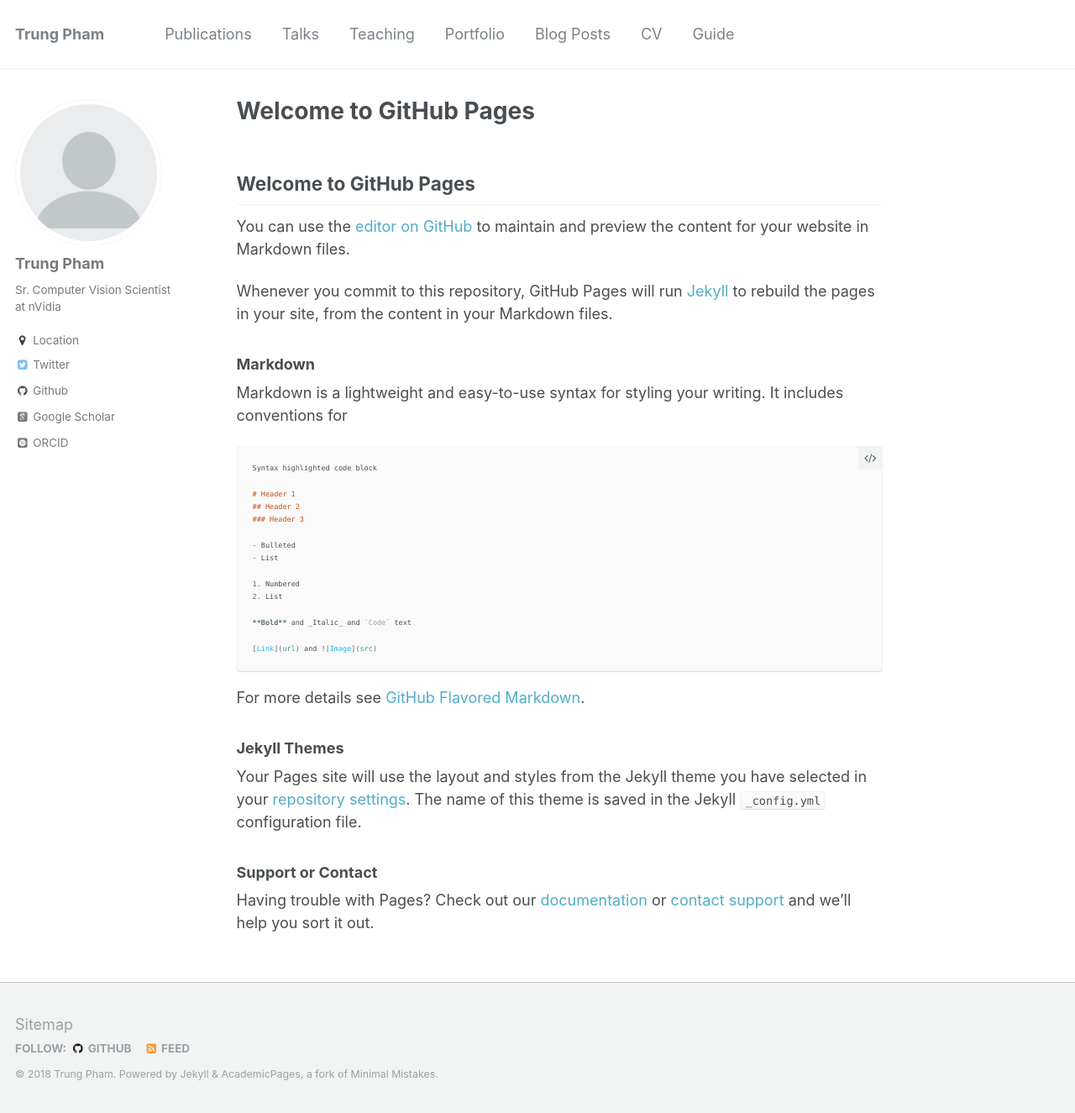
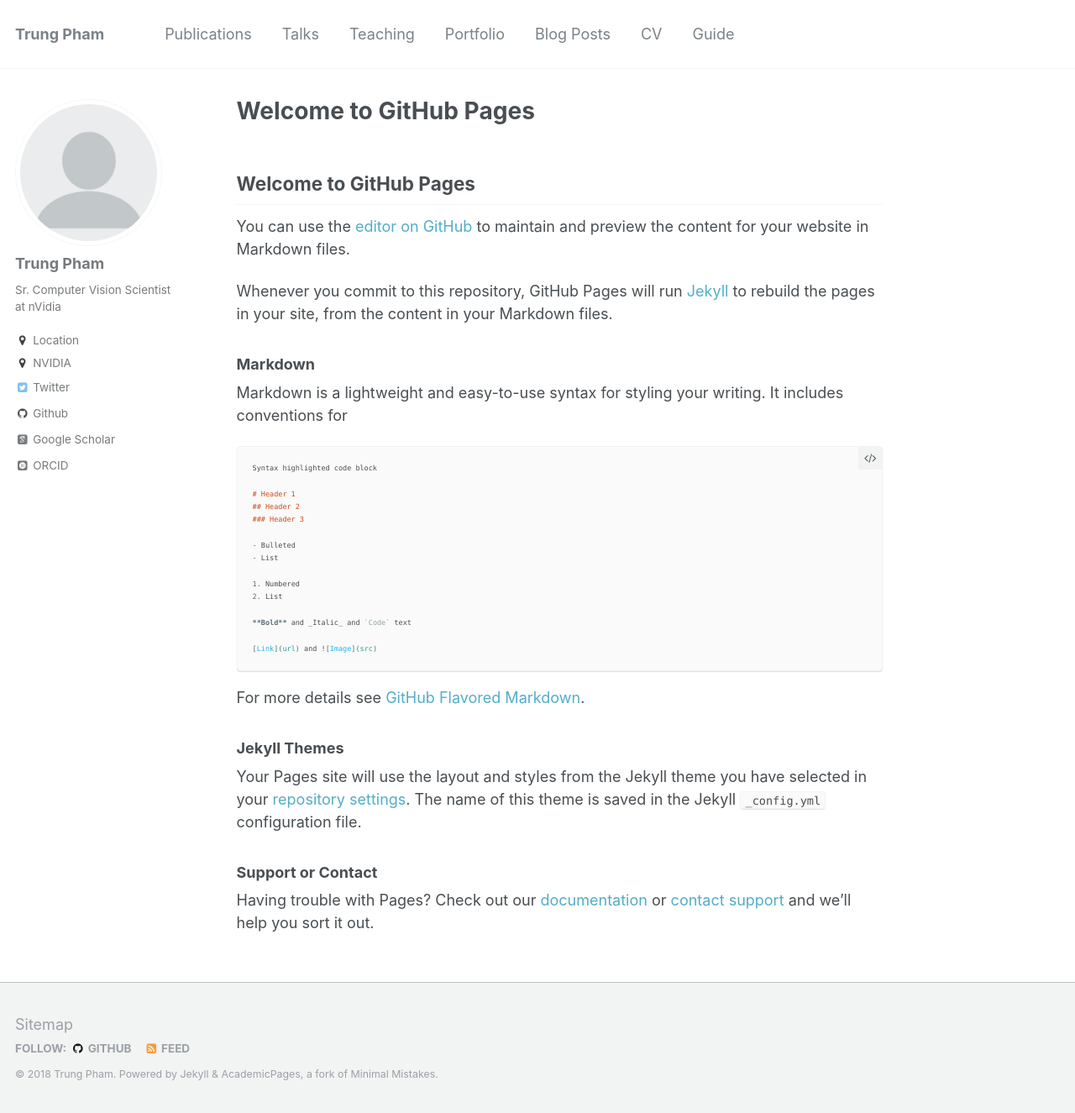
Before and after one commit to trungtpham/trungtpham.github.io, a Jekyll site: the page built from index.md, in a window 1280 px wide and 1325 px high. Shown: the whole window at 84% size. Built offline with Jekyll 4.4.1, drawn with Linux system fonts in a browser that asks for light colours; some web fonts are replaced; our own code applies the rules of GitHub Pages for plain Markdown files.

Commit message:
Update _config.yml

```diff
--- a/_config.yml
+++ b/_config.yml
@@ -83,7 +83,7 @@
   avatar           : "profile.png"
   bio              : "Sr. Computer Vision Scientist at nVidia"
   location         : "Location"
-  employer         :
+  employer         : NVIDIA
   googlescholar    : "https://scholar.google.com.au/citations?user=Rfj56F4AAAAJ&hl=en"
   email            :
   uri              :
@@ -105,7 +105,7 @@
   stackoverflow    : # http://stackoverflow.com/users/123456/username
   steam            :
   tumblr           :
-  twitter          : "https://twitter.com/trung_t_pham"
+  twitter          : "trung_t_pham"
   vine             :
   weibo            :
   xing             :
```
